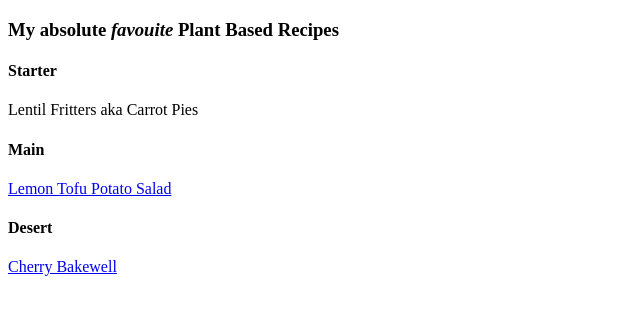
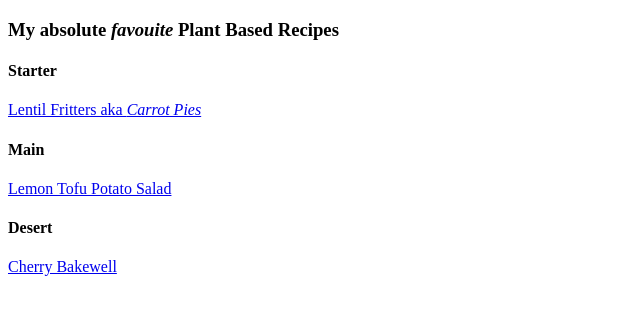
Before and after one commit to You-Is-Pelican/odin-recipes, a plain HTML site: page index.html in a window 1280 px wide. Shown: the part 61-376 px from the top of the page, without its empty margins (0-640 px from the left). Drawn offline with Linux system fonts and the light colour scheme.

Commit message:
Added the link to the fritters page

```diff
--- a/index.html
+++ b/index.html
@@ -8,7 +8,7 @@
         <h1>Odin Recipes</h1>
         <h3>My absolute <em>favouite</em> Plant Based Recipes</h3>
         <h4>Starter</h4>
-        <a href=""></a>Lentil Fritters aka Carrot Pies
+        <a href="recipes/lentil-fritter.html">Lentil Fritters aka <em>Carrot Pies</em></a>
         <h4>Main</h4>
         <a href="recipes/tofu-potato-salad.html">Lemon Tofu Potato Salad</a>
         <h4>Desert</h4>
```
